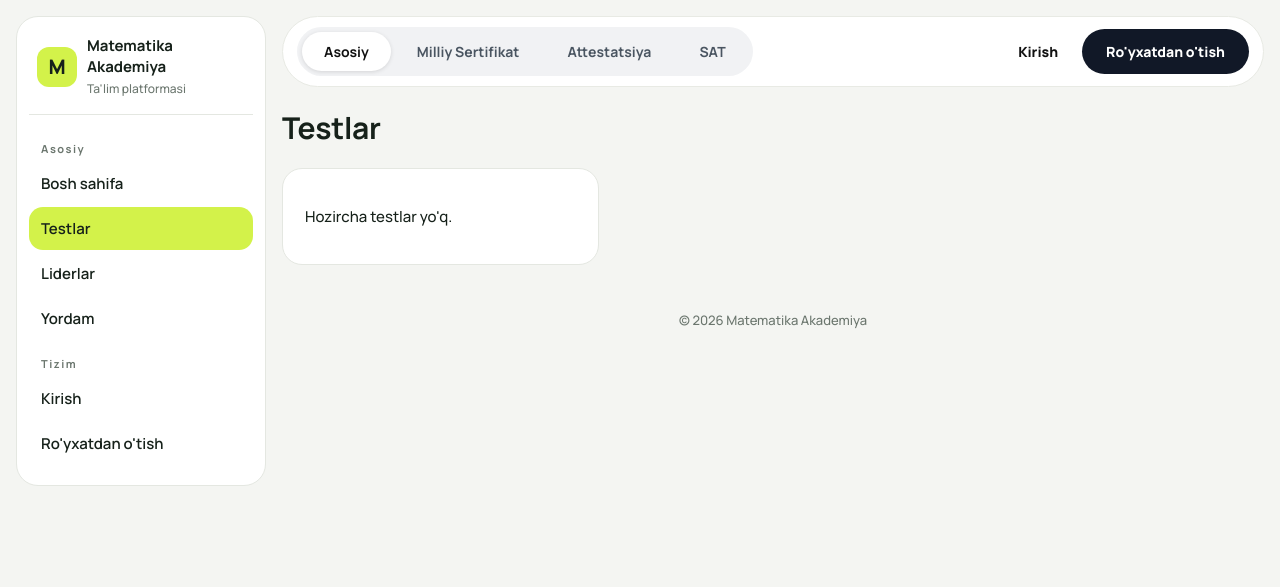
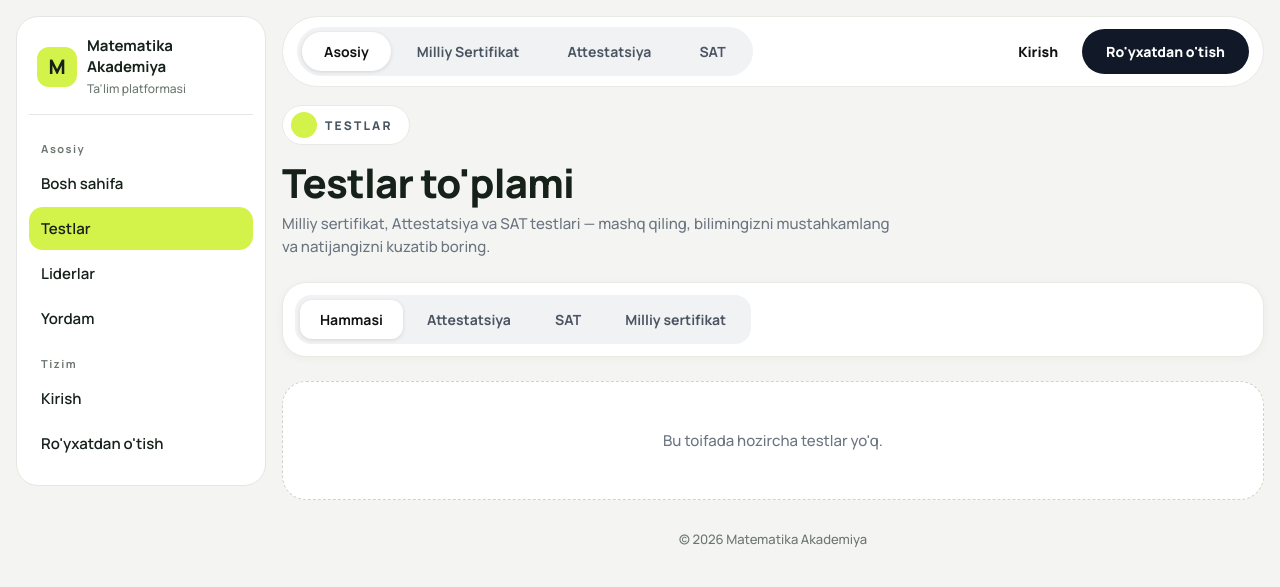
Before and after one commit to rahimjonovabdullo/matematika-akademiya, a Django app: page /testlar/ in a window 1280 px wide. Shown: the top 587 px of the page. Run offline with Django 5.2, Linux system fonts and the light colour scheme; data that the repository does not hold is empty.

Commit message:
Enhance tests list template with new styles and layout
Updated the tests list template to enhance layout and styling. Added new CSS styles for better presentation of tests and courses.

```diff
--- a/academy/templates/academy/tests_list.html
+++ b/academy/templates/academy/tests_list.html
@@ -1,17 +1,126 @@
 {% extends "base.html" %}
-{% block crumb %}Testlar{% endblock %}
+{% block title %}Testlar — Matematika Akademiya{% endblock %}
 {% block content %}
-<h1>Testlar</h1>
-<div class="grid">
-  {% for c in courses %}
-  <div class="card">
-    <span class="pill">{{ c.questions.count }} ta savol</span>
-    <h3>{{ c.title }}</h3>
-    <p style="color:var(--mute)">{{ c.description|truncatewords:16 }}</p>
-    <a class="btn" href="{% url 'course_detail' c.slug %}">Kursga o'tish</a>
+<style>
+  .tl-chip {
+    display: inline-flex; align-items: center; gap: 8px; padding: 6px 16px 6px 8px;
+    background: #fff; border: 1px solid #e8eae4; border-radius: 999px;
+    font-size: 12px; font-weight: 800; letter-spacing: .18em; color: #4a5561;
+  }
+  .tl-chip i { width: 26px; height: 26px; border-radius: 50%; background: #d3f24a; display: inline-block; }
+  .tl-h { font-size: 40px; font-weight: 800; letter-spacing: -.02em; margin: 16px 0 8px; line-height: 1.1; }
+  .tl-sub { color: #6b7580; max-width: 620px; margin: 0 0 24px; line-height: 1.5; }
+
+  .tl-tabsbox {
+    background: #fff; border: 1px solid #e8eae4; border-radius: 24px; padding: 12px;
+    margin-bottom: 24px; box-shadow: 0 2px 8px rgba(22, 40, 29, .04);
+  }
+  .tl-tabs {
+    display: inline-flex; gap: 4px; background: #f1f2f4; border-radius: 16px; padding: 5px;
+    max-width: 100%; overflow-x: auto; scrollbar-width: none;
+  }
+  .tl-tabs::-webkit-scrollbar { display: none; }
+  .tl-tab {
+    white-space: nowrap; padding: 10px 20px; border-radius: 12px; font-weight: 700; font-size: 14px;
+    color: #4a5561; text-decoration: none;
+  }
+  .tl-tab:hover { color: #111; }
+  .tl-tab.on { background: #fff; color: #111; box-shadow: 0 1px 4px rgba(0, 0, 0, .12); }
+
+  .tl-grid { display: grid; grid-template-columns: repeat(auto-fill, minmax(320px, 1fr)); gap: 22px; }
+  .tl-card {
+    background: #fff; border: 1px solid #e8eae4; border-radius: 28px; padding: 24px;
+    box-shadow: 0 2px 10px rgba(22, 40, 29, .05); transition: transform .15s, box-shadow .15s;
+    display: flex; flex-direction: column;
+  }
+  .tl-card:hover { transform: translateY(-3px); box-shadow: 0 10px 28px rgba(22, 40, 29, .12); }
+  .tl-top { display: flex; align-items: center; justify-content: space-between; gap: 12px; }
+  .tl-who { display: flex; align-items: center; gap: 14px; min-width: 0; }
+  .tl-ico {
+    width: 60px; height: 60px; border-radius: 18px; background: #f6f7f4; border: 1px solid #e8eae4;
+    display: flex; align-items: center; justify-content: center; color: #16281d; flex-shrink: 0;
+  }
+  .tl-cat b { display: block; font-size: 16px; }
+  .tl-cat small { color: #6b7580; font-size: 13px; }
+  .tl-price {
+    background: #d3f24a; color: #16281d; font-weight: 800; font-size: 14px;
+    padding: 9px 18px; border-radius: 999px; white-space: nowrap;
+  }
+  .tl-title {
+    font-size: 24px; font-weight: 800; text-transform: uppercase; letter-spacing: -.01em;
+    margin: 22px 0 18px; line-height: 1.15; word-break: break-word;
+  }
+  .tl-stats { display: grid; grid-template-columns: repeat(3, 1fr); gap: 10px; }
+  .tl-stat {
+    background: #f6f7f4; border: 1px solid #eef0ea; border-radius: 18px; padding: 16px 8px; text-align: center;
+  }
+  .tl-stat b { display: block; font-size: 26px; font-weight: 800; }
+  .tl-stat small { color: #6b7580; font-weight: 700; font-size: 12px; }
+  .tl-foot { margin-top: 20px; display: flex; justify-content: flex-end; }
+  .tl-btn {
+    display: inline-block; padding: 12px 26px; border-radius: 999px; background: #16281d; color: #fff;
+    font-weight: 800; font-size: 14px; text-decoration: none;
+  }
+  .tl-btn:hover { background: #000; }
+  .tl-empty {
+    background: #fff; border: 1px dashed #cfd4c6; border-radius: 24px; padding: 48px 20px;
+    text-align: center; color: #6b7580;
+  }
+  @media (max-width: 720px) { .tl-h { font-size: 30px; } .tl-title { font-size: 20px; } }
+</style>
+
+<div class="tl">
+  <span class="tl-chip"><i></i>TESTLAR</span>
+  <h1 class="tl-h">Testlar to'plami</h1>
+  <p class="tl-sub">Milliy sertifikat, Attestatsiya va SAT testlari — mashq qiling, bilimingizni mustahkamlang va natijangizni kuzatib boring.</p>
+
+  <div class="tl-tabsbox">
+    <nav class="tl-tabs">
+      <a class="tl-tab {% if not bolim %}on{% endif %}" href="{% url 'tests_list' %}">Hammasi</a>
+      <a class="tl-tab {% if bolim == 'attestatsiya' %}on{% endif %}" href="{% url 'tests_list' %}?bolim=attestatsiya">Attestatsiya</a>
+      <a class="tl-tab {% if bolim == 'sat' %}on{% endif %}" href="{% url 'tests_list' %}?bolim=sat">SAT</a>
+      <a class="tl-tab {% if bolim == 'milliy' %}on{% endif %}" href="{% url 'tests_list' %}?bolim=milliy">Milliy sertifikat</a>
+    </nav>
   </div>
-  {% empty %}
-  <div class="card"><p>Hozircha testlar yo'q.</p></div>
-  {% endfor %}
+
+  {% if courses %}
+  <div class="tl-grid">
+    {% for c in courses %}
+    <div class="tl-card">
+      <div class="tl-top">
+        <div class="tl-who">
+          <div class="tl-ico">
+            <svg width="28" height="28" viewBox="0 0 24 24" fill="none" stroke="currentColor" stroke-width="1.8" stroke-linecap="round" stroke-linejoin="round">
+              {% if c.category == 'sat' %}
+              <path d="M22 10 12 5 2 10l10 5 10-5z"/><path d="M6 12v5c3 2 9 2 12 0v-5"/>
+              {% elif c.category == 'milliy' %}
+              <circle cx="12" cy="8" r="6"/><path d="M15.5 13.5 17 22l-5-3-5 3 1.5-8.5"/>
+              {% else %}
+              <path d="M4 19.5A2.5 2.5 0 0 1 6.5 17H20"/><path d="M6.5 2H20v20H6.5A2.5 2.5 0 0 1 4 19.5v-15A2.5 2.5 0 0 1 6.5 2z"/>
+              {% endif %}
+            </svg>
+          </div>
+          <div class="tl-cat"><b>{{ c.get_category_display }}</b><small>Test</small></div>
+        </div>
+        <span class="tl-price">{% if c.price %}{{ c.price }} so'm{% else %}Bepul{% endif %}</span>
+      </div>
+
+      <div class="tl-title">{{ c.title }}</div>
+
+      <div class="tl-stats">
+        <div class="tl-stat"><b>{{ c.participants }}</b><small>Ishtirokchi</small></div>
+        <div class="tl-stat"><b>{% if c.duration_minutes %}{{ c.duration_minutes }}{% else %}—{% endif %}</b><small>Daqiqa</small></div>
+        <div class="tl-stat"><b>{{ c.questions_count }}</b><small>Savol</small></div>
+      </div>
+
+      <div class="tl-foot">
+        <a class="tl-btn" href="{% url 'course_detail' c.slug %}">Boshlash</a>
+      </div>
+    </div>
+    {% endfor %}
+  </div>
+  {% else %}
+  <div class="tl-empty">Bu toifada hozircha testlar yo'q.</div>
+  {% endif %}
 </div>
 {% endblock %}
```
